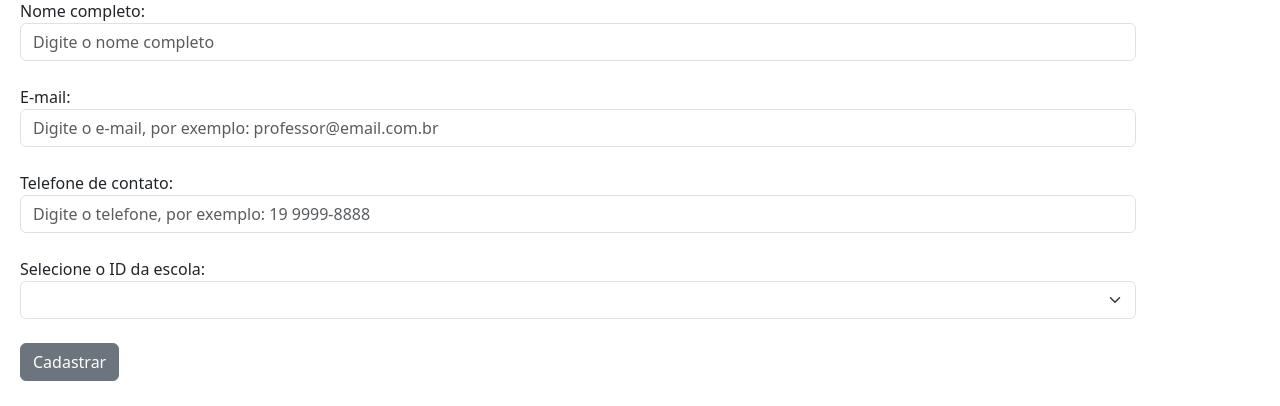
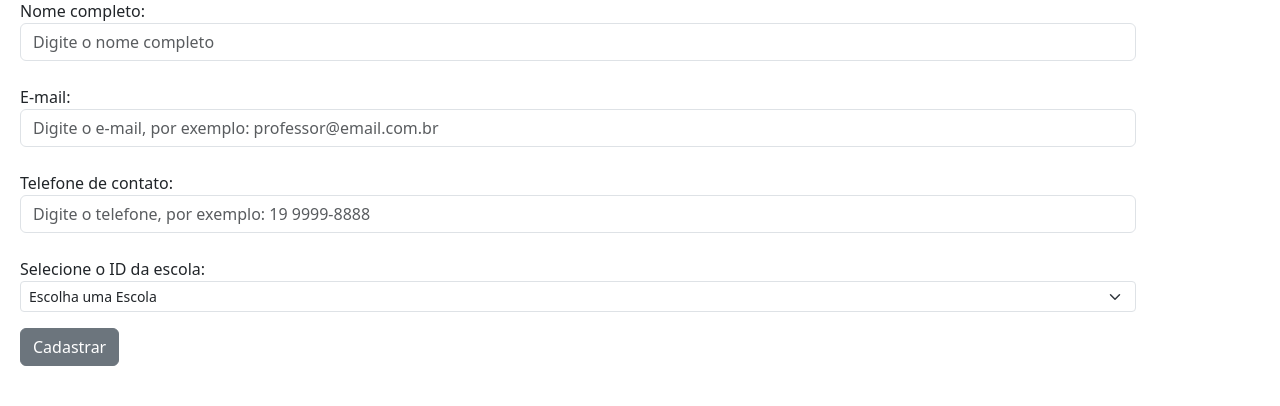
Before and after one commit to fstandke/SistemaavaliacaoPI3, a Flask app: page /cadastro/ in a window 1280 px wide. Shown: the part 151-557 px from the top of the page. Run offline with Flask 3, Linux system fonts and the light colour scheme; data that the repository does not hold is empty; some libraries are stand-ins or nearby versions.

Commit message:
acerto opcoes cadastro professor pelo nome

```diff
--- a/main.py
+++ b/main.py
@@ -53,14 +53,17 @@ def sobre():
 @app.route('/cadastro/')
 def cadastro():
     prof_list=getProflist()
-    return render_template('cadastro.html', prof_list=prof_list)
+
+    escola_list=getEscolalist()
+
+    return render_template('cadastro.html', prof_list=prof_list, escola_list=escola_list)
 
 @app.route('/cad_professor', methods=['POST'])
 def cad_professor():
     nome_prof = request.form['nome_prof']
     email_prof = request.form['email_prof']
     telefone = request.form['telefone']
-    id_escola = request.form['id_escola']
+    id_escola = request.form.get('id_escola')
     cad_Prof(nome_prof, email_prof, telefone, id_escola)
     return redirect(url_for('cadastro'))
 
--- a/templates/cadastro.html
+++ b/templates/cadastro.html
@@ -14,7 +14,15 @@
             <input class="form-control" placeholder="Digite o telefone, por exemplo: 19 9999-8888"  type="text" name="telefone" id="telefone"></div><br>
 
             <div><label class="form-control-label" for="id_escola">Selecione o ID da escola:</label>
-            <input class="form-select" type="text" name="id_escola" id="id_escola"></div><br>
+            <!-- <input class="form-select" type="text" name="id_escola" id="id_escola"></div><br> -->
+            <select class="form-select form-select-sm mb-3" aria-label="Large select example" id="id_escola" name="id_escola">
+            <option selected>Escolha uma Escola</option>
+            {% for escola in escola_list:%}
+                <option value="{{escola[0]}}">{{escola[1]}}                   </option>
+
+            {% endfor %}
+            </select>
+
 
             <p> <input class="btn btn-secondary" type="submit" value="Cadastrar"></p>
 
```
